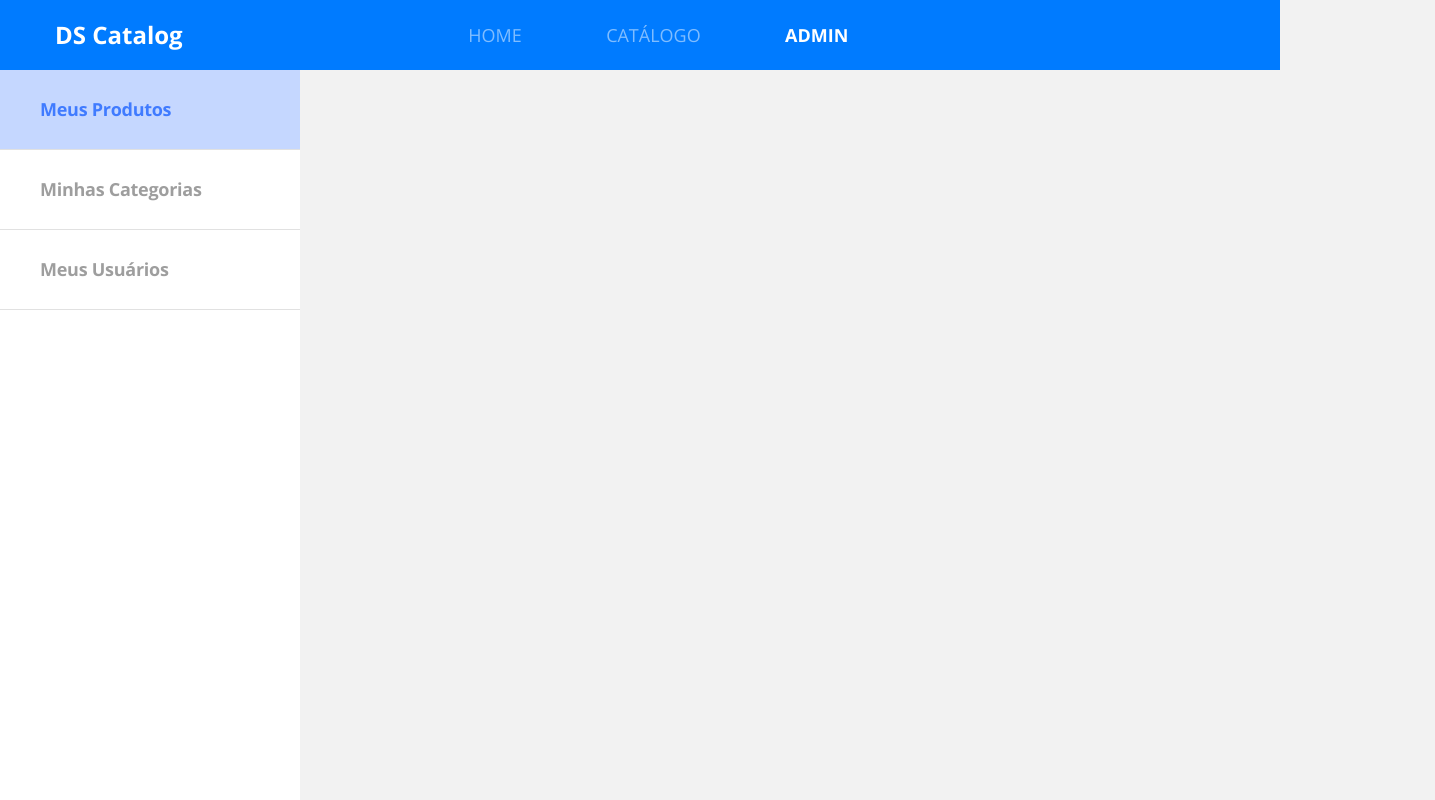
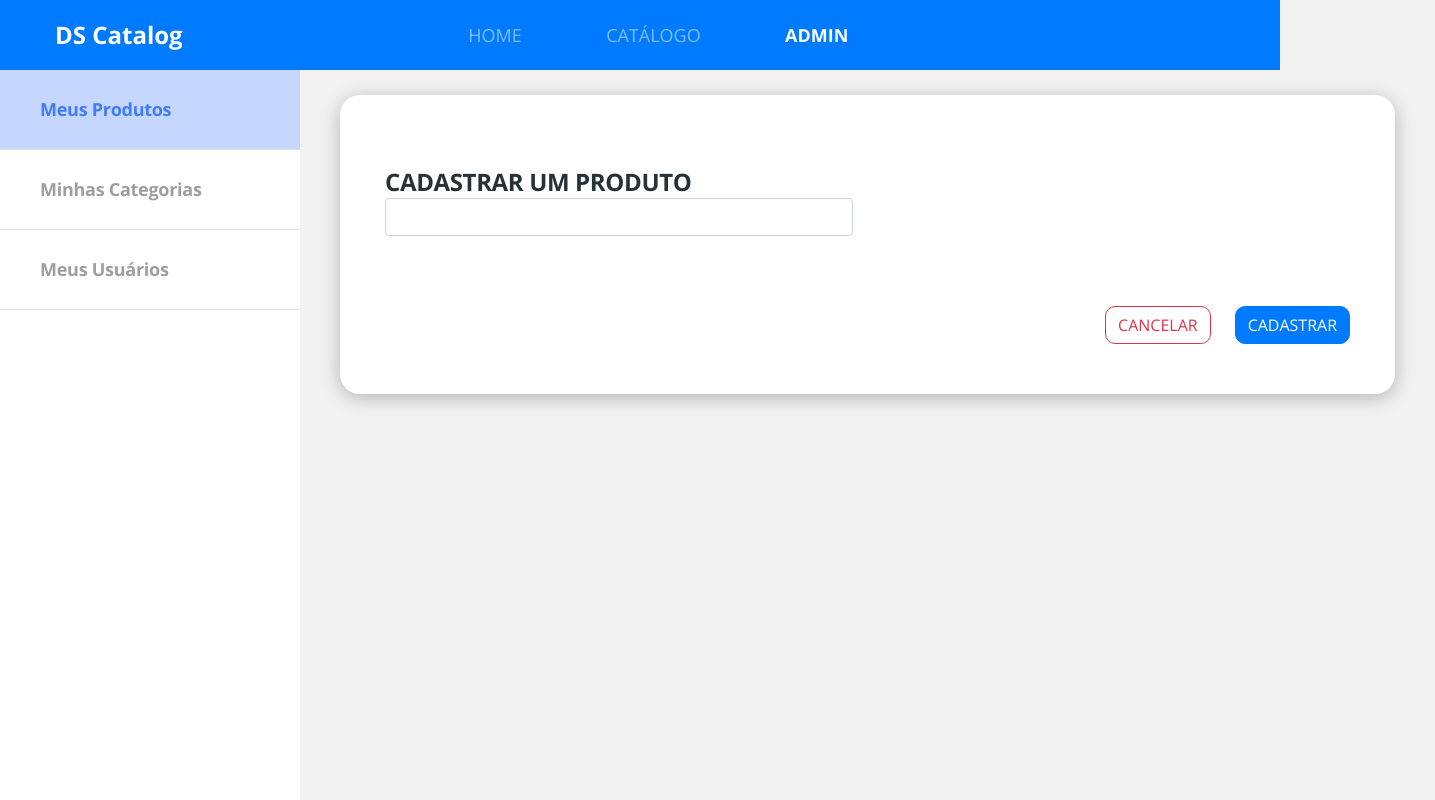
Before and after one commit to guzmandp/dscatalog-bootcamp-devsuperior, a React (Create React App) app in the folder front-web/: page /admin/products/create in a window 1280 px wide. Shown: the whole page, 1435 px wide, since content can reach past the window. Built offline with nearby package versions, Linux system fonts and the light colour scheme.

Commit message:
Add base admin form structure

```diff
--- a/front-web/src/Routes.tsx
+++ b/front-web/src/Routes.tsx
@@ -1,5 +1,5 @@
 import React from 'react';
-import {BrowserRouter, Switch, Route  } from 'react-router-dom';
+import {BrowserRouter, Switch, Route, Redirect  } from 'react-router-dom';
 import Navbar from './core/components/Navbar';
 import Admin from './pages/Admin';
 import Catalog from './pages/Catalog';
@@ -19,7 +19,9 @@
         <Route path='/products/:productId'>
             <ProductDetails />
         </Route>
+        <Redirect from = "/admin" to="/admin/products" exact/>
         <Route path='/admin'>
+
             <Admin />
         </Route>
 
--- a/front-web/src/core/components/ButtonIcon/styles.scss
+++ b/front-web/src/core/components/ButtonIcon/styles.scss
@@ -2,11 +2,11 @@
     height: 70px;
     width: 380px;
     border-radius: 10px 0 0 10px;
-    text-transform: uppercase;
+    background-color: #33569b;
 }
 
 .btn-icon-content{
-background-color: #33569b;
+
 width: 70px;
 border-radius: 0 10px 10px 0;
 display: flex;
--- a/front-web/src/core/components/Navbar/index.tsx
+++ b/front-web/src/core/components/Navbar/index.tsx
@@ -12,17 +12,17 @@
         <div className="col-6 offset-2">
             <ul className="main-menu">
                 <li>
-                    <NavLink to="/" activeClassName = 'active' exact>
+                    <NavLink to="/" exact>
                         HOME
                 </NavLink>
                 </li>
                 <li>
-                    <NavLink to="/products" activeClassName = 'active'>
+                    <NavLink to="/products">
                         CATÁLOGO
                 </NavLink>
                 </li>
                 <li>
-                    <NavLink to="/admin" activeClassName = 'active'>
+                    <NavLink to="/admin">
                         ADMIN
                 </NavLink>
                 </li>
--- /dev/null
+++ b/front-web/src/pages/Admin/componets/BaseForm/index.tsx
@@ -0,0 +1,36 @@
+import React from 'react';
+import { useHistory } from 'react-router-dom';
+import './styles.scss';
+
+type Props ={
+    title: string;
+    children: React.ReactNode;
+}
+const BaseForm =({title, children}: Props) =>{
+    const history= useHistory();
+    const handleCancel=() => {
+        history.push('../')
+    }
+
+    return (
+        <div className="admin-base-form card-base">
+                <h2 className="base-form-title">
+                    {title}
+                </h2>
+                {children}
+            <div className="base-form-action">
+                <button
+                className="btn btn-outline-danger border-radius-10 mr-4"
+                onClick={handleCancel}
+                >
+                    CANCELAR
+                </button>
+                <button className="btn btn-primary border-radius-10">
+                    CADASTRAR
+                </button>
+            </div>
+        </div>
+    )
+}
+
+export default BaseForm;
--- /dev/null
+++ b/front-web/src/pages/Admin/componets/BaseForm/styles.scss
@@ -0,0 +1,18 @@
+.admin-base-form{
+    padding: 70px 45px 50px 45px;
+    border-radius: 20px;
+    width: 1055px;
+}
+
+.base-form-title{
+    font-size: 24px;
+    line-height: 33px;
+    letter-spacing: -0.015em;
+    color: #263238;
+    text-transform: uppercase;
+}
+
+.base-form-action{
+    margin-top: 70px;
+    text-align: right;
+}
--- a/front-web/src/pages/Admin/componets/Navbar/index.tsx
+++ b/front-web/src/pages/Admin/componets/Navbar/index.tsx
@@ -1,4 +1,5 @@
 import React from 'react';
+import { NavLink } from 'react-router-dom';
 import './styles.scss'
 
 const Navbar = () => (
@@ -6,13 +7,19 @@
     <nav className= "admin-nav-container">
         <ul>
             <li>
-                <a href="Link" className="admin-nav-item active">Meus Produtos</a>
+                <NavLink to="/admin/products" className="admin-nav-item">
+                    Meus Produtos
+                </NavLink>
             </li>
             <li>
-                <a href="Link" className="admin-nav-item">Minhas Categorias</a>
+                <NavLink to="/admin/categories" className="admin-nav-item">
+                    Minhas Categorias
+                </NavLink>
             </li>
             <li>
-                <a href="Link" className="admin-nav-item">Meus Usuários</a>
+                <NavLink to="/admin/users" className="admin-nav-item">
+                    Meus Usuários
+                </NavLink>
             </li>
         </ul>
     </nav>
--- /dev/null
+++ b/front-web/src/pages/Admin/componets/Products/Form/index.tsx
@@ -0,0 +1,19 @@
+import React from 'react';
+import BaseForm from '../../BaseForm';
+import './styles.scss';
+
+const Form = () =>{
+
+    return (
+        <BaseForm title="cadastrar um produto">
+            <div className="row">
+                <div className="col-6">
+                    <input type="text" className="form-control" />
+                </div>
+            </div>
+        </BaseForm>
+    )
+
+
+}
+export default Form;
--- /dev/null
+++ b/front-web/src/pages/Admin/componets/Products/List/index.tsx
@@ -0,0 +1,22 @@
+import React from 'react';
+import {useHistory} from 'react-router-dom'
+const List = () =>{
+const history = useHistory();
+
+const handleCreate = () => {
+    history.push('/admin/products/create');
+    }
+
+
+
+    return(
+        <div className="admmin-products-list">
+            <button className="btn btn-primary btn-lg" onClick={handleCreate}>
+                ADICIONAR
+            </button>
+        </div>
+    )
+
+
+}
+export default List;
--- /dev/null
+++ b/front-web/src/pages/Admin/componets/Products/index.tsx
@@ -0,0 +1,26 @@
+import React from 'react';
+import {Route, Switch } from 'react-router-dom';
+import Form from './Form';
+import List from './List';
+
+const Products =() => {
+    return (
+        <div>
+            <Switch>
+                <Route path="/admin/products" exact>
+                    <List />
+                </Route>
+                <Route path="/admin/products/create">
+                    <Form />
+                </Route>
+                <Route path="/admin/products/:productId">
+                    <h2>Editar um produto</h2>
+                </Route>
+            </Switch>
+
+        </div>
+    );
+}
+
+
+export default Products;
--- a/front-web/src/pages/Admin/index.tsx
+++ b/front-web/src/pages/Admin/index.tsx
@@ -1,11 +1,25 @@
 import React from 'react';
+import { Route, Switch } from 'react-router-dom';
 import Navbar from './componets/Navbar';
+import Products from './componets/Products';
+import './styles.scss';
 
 const Admin = () => (
-<div>
-    <h1>
-        <Navbar/>
-    </h1>
+<div className="admin-container">
+    <Navbar/>
+    <div className="admin-content">
+        <Switch>
+            <Route path="/admin/products">
+                <Products />
+            </Route>
+            <Route path="/admin/categories">
+                <h2>Categories</h2>
+            </Route>
+            <Route path="/admin/users">
+                <h2>Users</h2>
+            </Route>
+        </Switch>
+    </div>
 </div>
 
 );
--- /dev/null
+++ b/front-web/src/pages/Admin/styles.scss
@@ -0,0 +1,8 @@
+.admin-container{
+    display: flex;
+}
+
+.admin-content{
+    padding: 25px 40px 45px 40px;
+    flex: 1;
+}
```
Also changed, not shown: front-web/src/pages/Admin/componets/Products/Form/styles.scss (added), 1 other file (tests, documents, lock files or other folders).
